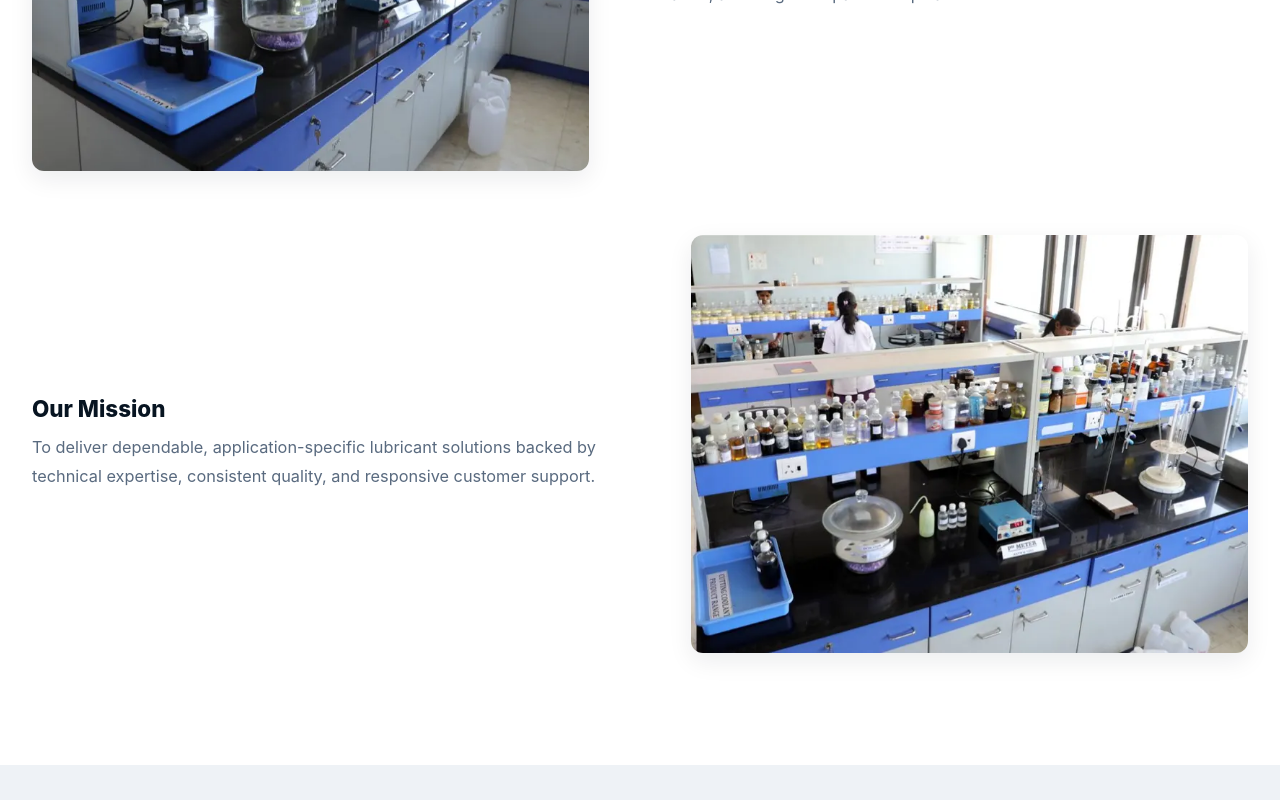
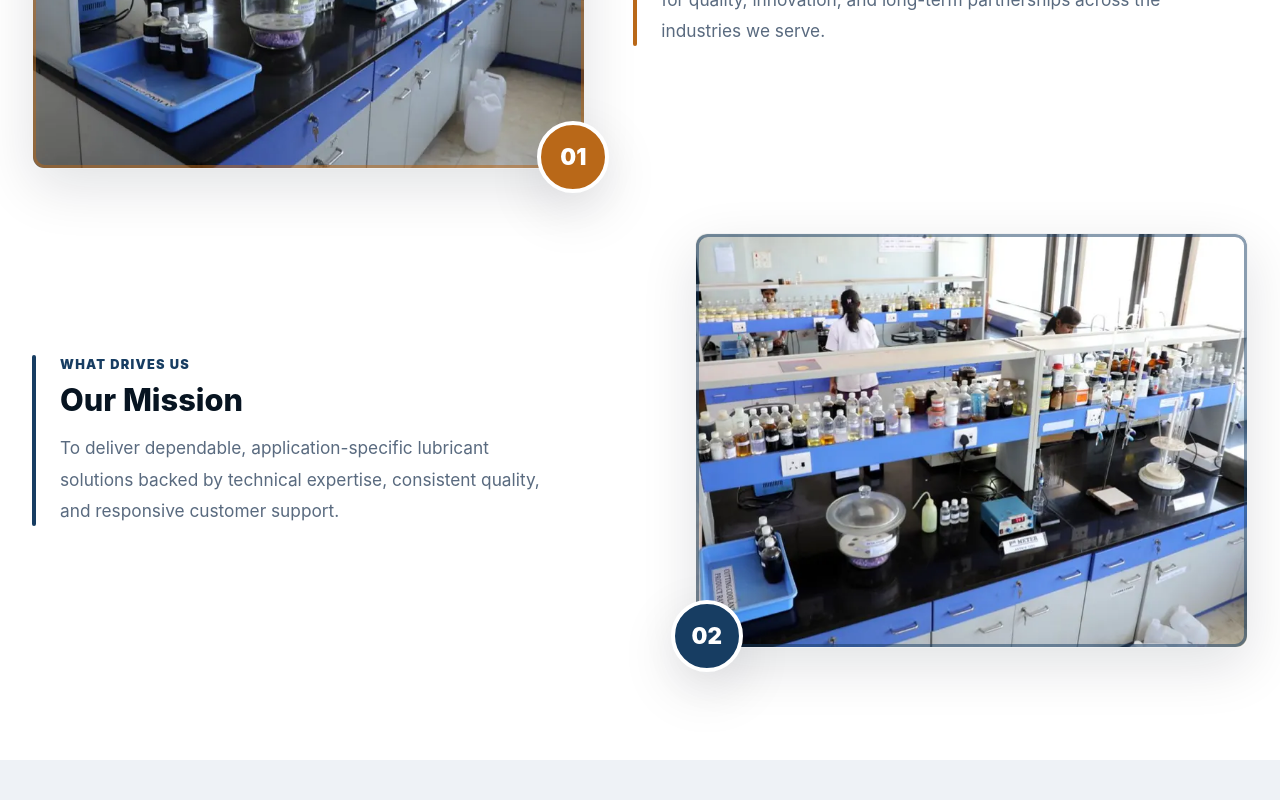
Before and after one commit to Aman-0402/markspeciality, a React (Vite) app: page /about in a window 1280 px wide. Shown: the part 1280-2080 px from the top of the page. Built offline with nearby package versions, Linux system fonts and the light colour scheme.

Commit message:
feat: redesign capability rows and add real animated social links

```diff
--- a/src/components/about/CapabilityRow.jsx
+++ b/src/components/about/CapabilityRow.jsx
@@ -1,8 +1,11 @@
 import { motion } from 'framer-motion';
 
-export default function CapabilityRow({ section, reverse }) {
+export default function CapabilityRow({ section, index = 0, reverse }) {
   return (
-    <div className={`capability-row ${reverse ? 'capability-row--reverse' : ''}`}>
+    <div
+      className={`capability-row ${reverse ? 'capability-row--reverse' : ''}`}
+      style={{ '--capability-accent': section.accentColor }}
+    >
       <motion.div
         className="capability-row__media"
         initial={{ opacity: 0, scale: 0.96 }}
@@ -10,10 +13,15 @@ export default function CapabilityRow({ section, reverse }) {
         viewport={{ once: true, amount: 0.3 }}
         transition={{ duration: 0.5, ease: [0.16, 1, 0.3, 1] }}
       >
-        <picture>
-          {section.imageWebp ? <source srcSet={section.imageWebp} type="image/webp" /> : null}
-          <img src={section.image} alt={section.imageAlt} loading="lazy" decoding="async" />
-        </picture>
+        <div className="capability-row__frame">
+          <picture>
+            {section.imageWebp ? <source srcSet={section.imageWebp} type="image/webp" /> : null}
+            <img src={section.image} alt={section.imageAlt} loading="lazy" decoding="async" />
+          </picture>
+        </div>
+        <span className="capability-row__index" aria-hidden="true">
+          {String(index + 1).padStart(2, '0')}
+        </span>
       </motion.div>
       <motion.div
         className="capability-row__copy"
@@ -22,8 +30,12 @@ export default function CapabilityRow({ section, reverse }) {
         viewport={{ once: true, amount: 0.3 }}
         transition={{ duration: 0.5, delay: 0.1, ease: [0.16, 1, 0.3, 1] }}
       >
-        <h3>{section.title}</h3>
-        <p>{section.body}</p>
+        <span className="capability-row__bar" aria-hidden="true" />
+        <div>
+          <p className="capability-row__eyebrow">{section.eyebrow ?? 'Mark Speciality'}</p>
+          <h3>{section.title}</h3>
+          <p className="capability-row__text">{section.body}</p>
+        </div>
       </motion.div>
     </div>
   );
--- /dev/null
+++ b/src/components/common/icons/InstagramIcon.jsx
@@ -0,0 +1,18 @@
+export default function InstagramIcon(props) {
+  return (
+    <svg
+      viewBox="0 0 24 24"
+      fill="none"
+      stroke="currentColor"
+      strokeWidth="2"
+      strokeLinecap="round"
+      strokeLinejoin="round"
+      aria-hidden="true"
+      {...props}
+    >
+      <rect x="2" y="2" width="20" height="20" rx="5" ry="5" />
+      <path d="M16 11.37A4 4 0 1 1 12.63 8 4 4 0 0 1 16 11.37Z" />
+      <line x1="17.5" y1="6.5" x2="17.51" y2="6.5" />
+    </svg>
+  );
+}
--- /dev/null
+++ b/src/components/common/icons/YoutubeIcon.jsx
@@ -0,0 +1,7 @@
+export default function YoutubeIcon(props) {
+  return (
+    <svg viewBox="0 0 24 24" fill="currentColor" aria-hidden="true" {...props}>
+      <path d="M23.5 6.2a3.02 3.02 0 0 0-2.12-2.14C19.5 3.5 12 3.5 12 3.5s-7.5 0-9.38.56A3.02 3.02 0 0 0 .5 6.2 31.6 31.6 0 0 0 0 12a31.6 31.6 0 0 0 .5 5.8 3.02 3.02 0 0 0 2.12 2.14C4.5 20.5 12 20.5 12 20.5s7.5 0 9.38-.56a3.02 3.02 0 0 0 2.12-2.14A31.6 31.6 0 0 0 24 12a31.6 31.6 0 0 0-.5-5.8ZM9.6 15.6V8.4l6.4 3.6-6.4 3.6Z" />
+    </svg>
+  );
+}
--- a/src/components/layout/Footer.jsx
+++ b/src/components/layout/Footer.jsx
@@ -2,6 +2,13 @@ import { Clock, Mail, Phone } from 'lucide-react';
 import { Link } from 'react-router-dom';
 import { contactInfo, socialLinks } from '../../data/contact.js';
 import { mainNavigation, productLinks } from '../../data/navigation.js';
+import InstagramIcon from '../common/icons/InstagramIcon.jsx';
+import YoutubeIcon from '../common/icons/YoutubeIcon.jsx';
+
+const socialIcons = {
+  youtube: YoutubeIcon,
+  instagram: InstagramIcon,
+};
 
 export default function Footer() {
   const year = new Date().getFullYear();
@@ -23,18 +30,22 @@ export default function Footer() {
             long-term equipment protection.
           </p>
           <ul className="site-footer__social">
-            {socialLinks.map((social) => (
+            {socialLinks.map((social) => {
+              const Icon = socialIcons[social.icon];
+              return (
                 <li key={social.label}>
                   <a
+                    className={`site-footer__social-link site-footer__social-link--${social.icon}`}
                     href={social.href}
                     aria-label={social.label}
                     target="_blank"
                     rel="noopener noreferrer"
                   >
-                  <span aria-hidden="true">{social.label.charAt(0)}</span>
+                    <Icon width={19} height={19} />
                   </a>
                 </li>
-            ))}
+              );
+            })}
           </ul>
         </div>
 
--- a/src/data/about.js
+++ b/src/data/about.js
@@ -86,7 +86,9 @@ export const companyStrengths = [
 export const aboutSections = [
   {
     id: 'manufacturing-capability',
+    eyebrow: 'How We Build',
     title: 'Manufacturing Capability',
+    accentColor: 'var(--color-gold-600)',
     preview:
       'Our production facility follows controlled blending processes and standardized quality checks at every stage.',
     body: 'Our production facility follows controlled blending processes and standardized quality checks at every stage. Raw materials are sourced from qualified suppliers and verified before use, and finished products are tested against defined specifications before they leave the facility. Batch tracking and documentation support consistent quality and traceability across every order, whether it is a small trial quantity or a large recurring supply contract.',
@@ -96,7 +98,9 @@ export const aboutSections = [
   },
   {
     id: 'innovation',
+    eyebrow: 'How We Improve',
     title: 'Innovation',
+    accentColor: 'var(--color-ink-700)',
     preview:
       'Formulation development is guided by real operating conditions reported by customers across served industries.',
     body: 'Formulation development is guided by real operating conditions reported by customers across served industries. Our technical team reviews equipment performance data, application feedback, and emerging industry requirements to refine existing products and develop new ones. This practical, feedback-driven approach helps ensure that innovation translates into measurable performance improvements rather than change for its own sake.',
@@ -106,7 +110,9 @@ export const aboutSections = [
   },
   {
     id: 'sustainability',
+    eyebrow: 'How We Operate',
     title: 'Sustainability',
+    accentColor: 'var(--color-safety-600)',
     preview:
       'Responsible sourcing, efficient processes, and careful handling practices reduce environmental impact.',
     body: 'Responsible sourcing, efficient processes, and careful handling practices reduce environmental impact across our operations. We work to minimize waste during production, encourage responsible disposal and recycling practices among customers where applicable, and continually evaluate formulation choices for opportunities to reduce environmental footprint without compromising product performance.',
--- a/src/data/contact.js
+++ b/src/data/contact.js
@@ -13,7 +13,14 @@ export const contactInfo = {
 };
 
 export const socialLinks = [
-  { label: 'LinkedIn', href: '#', icon: 'linkedin' },
-  { label: 'Facebook', href: '#', icon: 'facebook' },
-  { label: 'Twitter', href: '#', icon: 'twitter' },
+  {
+    label: 'YouTube',
+    href: 'https://www.youtube.com/@MarkSpecialityIndia',
+    icon: 'youtube',
+  },
+  {
+    label: 'Instagram',
+    href: 'https://www.instagram.com/markspecialityofficial/',
+    icon: 'instagram',
+  },
 ];
--- a/src/pages/About.jsx
+++ b/src/pages/About.jsx
@@ -30,22 +30,28 @@ export default function About() {
           </div>
           <div className="capability-rows">
             <CapabilityRow
+              index={0}
               section={{
+                eyebrow: 'Where We Are Headed',
                 title: 'Our Vision',
                 body: companyOverview.vision,
                 image: companyOverview.visionImage,
                 imageWebp: companyOverview.visionImageWebp,
                 imageAlt: companyOverview.visionImageAlt,
+                accentColor: 'var(--color-gold-600)',
               }}
             />
             <CapabilityRow
+              index={1}
               reverse
               section={{
+                eyebrow: 'What Drives Us',
                 title: 'Our Mission',
                 body: companyOverview.mission,
                 image: companyOverview.missionImage,
                 imageWebp: companyOverview.missionImageWebp,
                 imageAlt: companyOverview.missionImageAlt,
+                accentColor: 'var(--color-ink-700)',
               }}
             />
           </div>
@@ -105,7 +111,12 @@ export default function About() {
           />
           <div className="capability-rows">
             {visualSections.map((section, index) => (
-              <CapabilityRow section={section} reverse={index % 2 === 1} key={section.id} />
+              <CapabilityRow
+                section={section}
+                index={index}
+                reverse={index % 2 === 1}
+                key={section.id}
+              />
             ))}
           </div>
           <div className="about-sections-grid">
--- a/src/styles/about.css
+++ b/src/styles/about.css
@@ -84,10 +84,11 @@
 }
 
 .capability-row {
+  position: relative;
   display: grid;
   grid-template-columns: minmax(0, 0.9fr) minmax(0, 1fr);
   align-items: center;
-  gap: var(--space-10);
+  gap: var(--space-12);
 }
 
 .capability-row--reverse {
@@ -99,12 +100,29 @@
 }
 
 .capability-row__media {
+  position: relative;
+}
+
+.capability-row__frame {
+  position: relative;
   border-radius: var(--radius-lg);
   overflow: hidden;
-  box-shadow: var(--shadow-sm);
+  box-shadow: var(--shadow-md);
+  border: 1px solid rgba(7, 20, 33, 0.06);
 }
 
-.capability-row__media img {
+.capability-row__frame::before {
+  content: '';
+  position: absolute;
+  inset: 0;
+  z-index: 1;
+  border-radius: inherit;
+  box-shadow: inset 0 0 0 3px var(--capability-accent, var(--color-accent));
+  opacity: 0.5;
+  pointer-events: none;
+}
+
+.capability-row__frame img {
   display: block;
   width: 100%;
   height: 100%;
@@ -112,16 +130,63 @@
   object-fit: cover;
 }
 
-.capability-row__copy h3 {
-  margin: 0 0 var(--space-3);
+.capability-row__index {
+  position: absolute;
+  right: calc(-1 * var(--space-6));
+  bottom: calc(-1 * var(--space-6));
+  z-index: 2;
+  display: grid;
+  place-items: center;
+  width: 72px;
+  height: 72px;
+  border-radius: 50%;
+  background: var(--capability-accent, var(--color-accent));
+  color: var(--color-white);
+  font-family: var(--font-heading);
   font-size: 1.4rem;
+  font-weight: 900;
+  box-shadow: var(--shadow-md);
+  border: 4px solid var(--color-surface);
 }
 
-.capability-row__copy p {
+.capability-row--reverse .capability-row__index {
+  right: auto;
+  left: calc(-1 * var(--space-6));
+}
+
+.capability-row__copy {
+  position: relative;
+  display: grid;
+  grid-template-columns: 4px 1fr;
+  gap: var(--space-6);
+}
+
+.capability-row__bar {
+  align-self: stretch;
+  border-radius: var(--radius-pill);
+  background: var(--capability-accent, var(--color-accent));
+}
+
+.capability-row__eyebrow {
+  margin: 0 0 var(--space-2);
+  color: var(--capability-accent, var(--color-accent-strong));
+  font-size: 0.8rem;
+  font-weight: 900;
+  letter-spacing: 0.1em;
+  text-transform: uppercase;
+}
+
+.capability-row__copy h3 {
+  margin: 0 0 var(--space-4);
+  font-size: clamp(1.6rem, 2.4vw, 2.1rem);
+}
+
+.capability-row__text {
   margin: 0;
   color: var(--color-text-muted);
-  line-height: 1.75;
-  font-size: 1.02rem;
+  line-height: 1.8;
+  font-size: 1.08rem;
+  max-width: 46ch;
 }
 
 .about-sections-grid {
@@ -196,6 +261,16 @@
   .capability-rows {
     gap: var(--space-10);
   }
+
+  .capability-row__index,
+  .capability-row--reverse .capability-row__index {
+    right: var(--space-4);
+    left: auto;
+    bottom: var(--space-4);
+    width: 56px;
+    height: 56px;
+    font-size: 1.1rem;
+  }
 }
 
 @media (max-width: 560px) {
```
Also changed, not shown: src/styles/footer.css (+36 -9 lines), 1 other file (tests, documents, lock files or other folders). Lines whose indentation alone changed are shown as unchanged.
